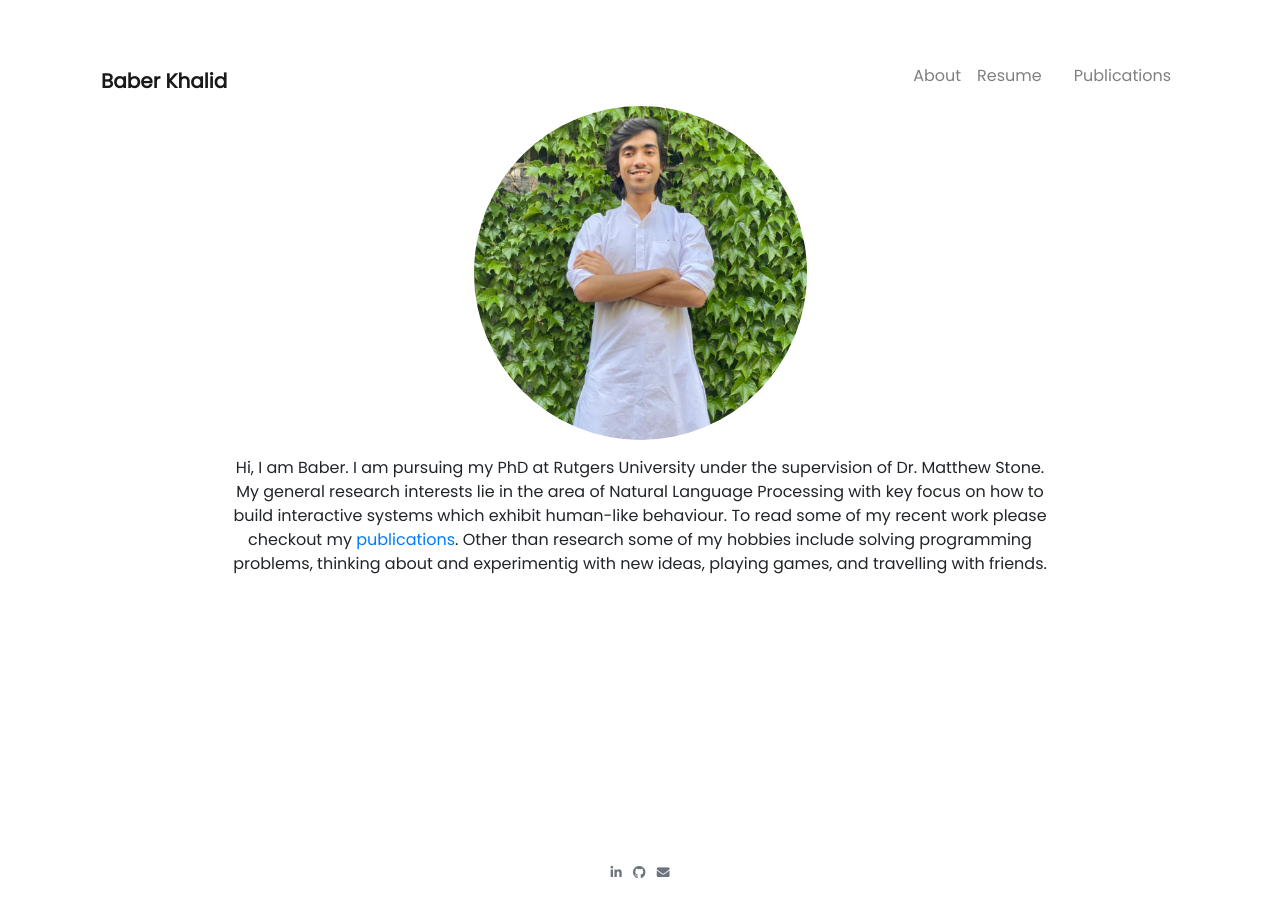
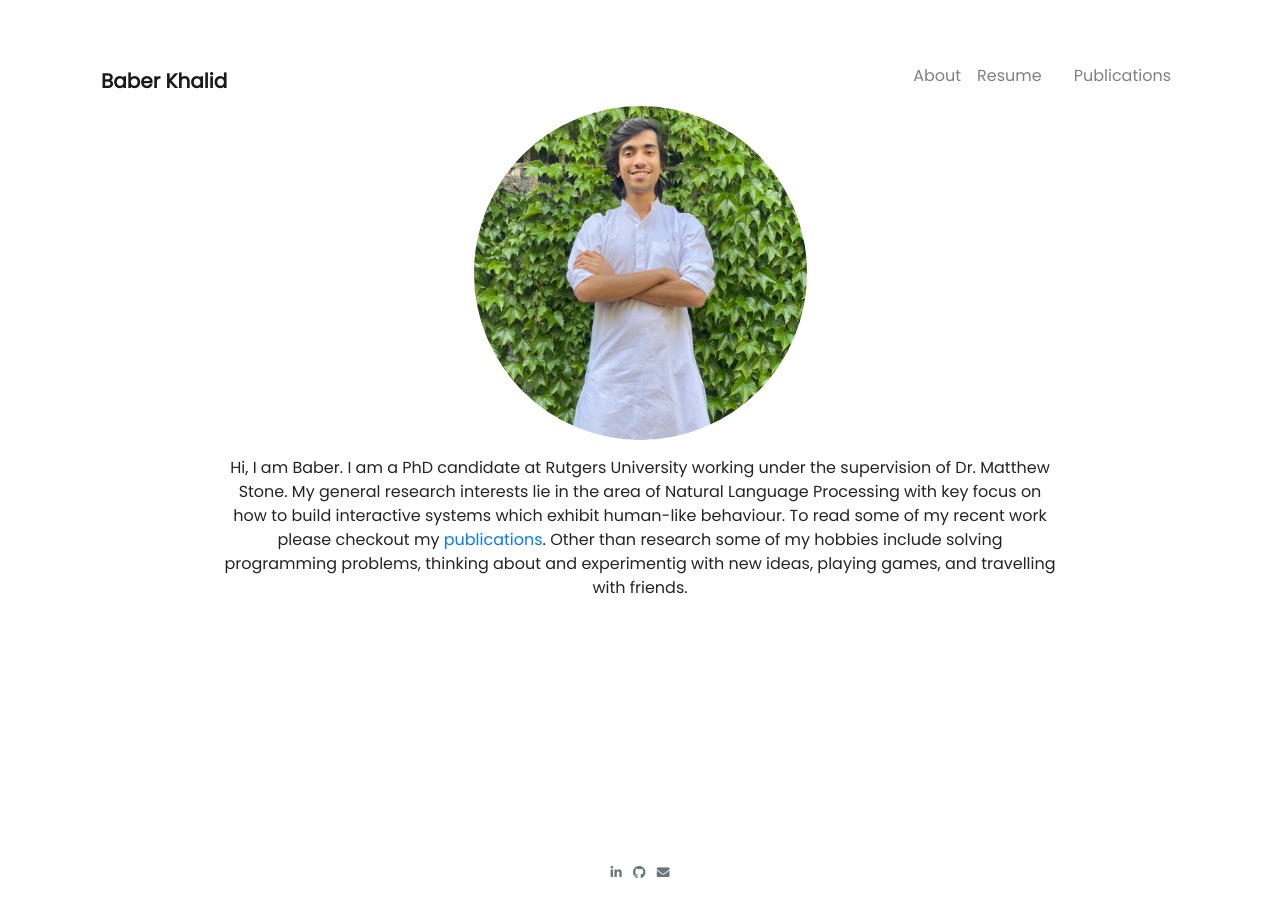
Before and after one commit to baber-sos/baber-sos.github.io, a Jekyll site: the page built from index.md, in a window 1280 px wide. Built offline with Jekyll 4.4.1, drawn with Linux system fonts in a browser that asks for light colours; nearby versions of some CDN libraries.

Commit message:
intro changed

```diff
--- a/index.md
+++ b/index.md
@@ -8,7 +8,7 @@ layout: default
   <img class="prof_pic" src="profile_pic.jpg">
 </p>
 <div align="center" class="intro">
-Hi, I am Baber. I am pursuing my PhD at Rutgers University under the supervision of Dr. Matthew Stone. My general research interests lie in the area of Natural Language Processing with key focus on how to build interactive systems which exhibit human-like behaviour. To read some of my recent work please checkout my <a href="/publications">publications</a>. Other than research some of my hobbies include solving programming problems, thinking about and experimentig with new ideas, playing games, and travelling with friends.
+Hi, I am Baber. I am a PhD candidate at Rutgers University working under the supervision of Dr. Matthew Stone. My general research interests lie in the area of Natural Language Processing with key focus on how to build interactive systems which exhibit human-like behaviour. To read some of my recent work please checkout my <a href="/publications">publications</a>. Other than research some of my hobbies include solving programming problems, thinking about and experimentig with new ideas, playing games, and travelling with friends.
 </div>
 </div>
 
```
